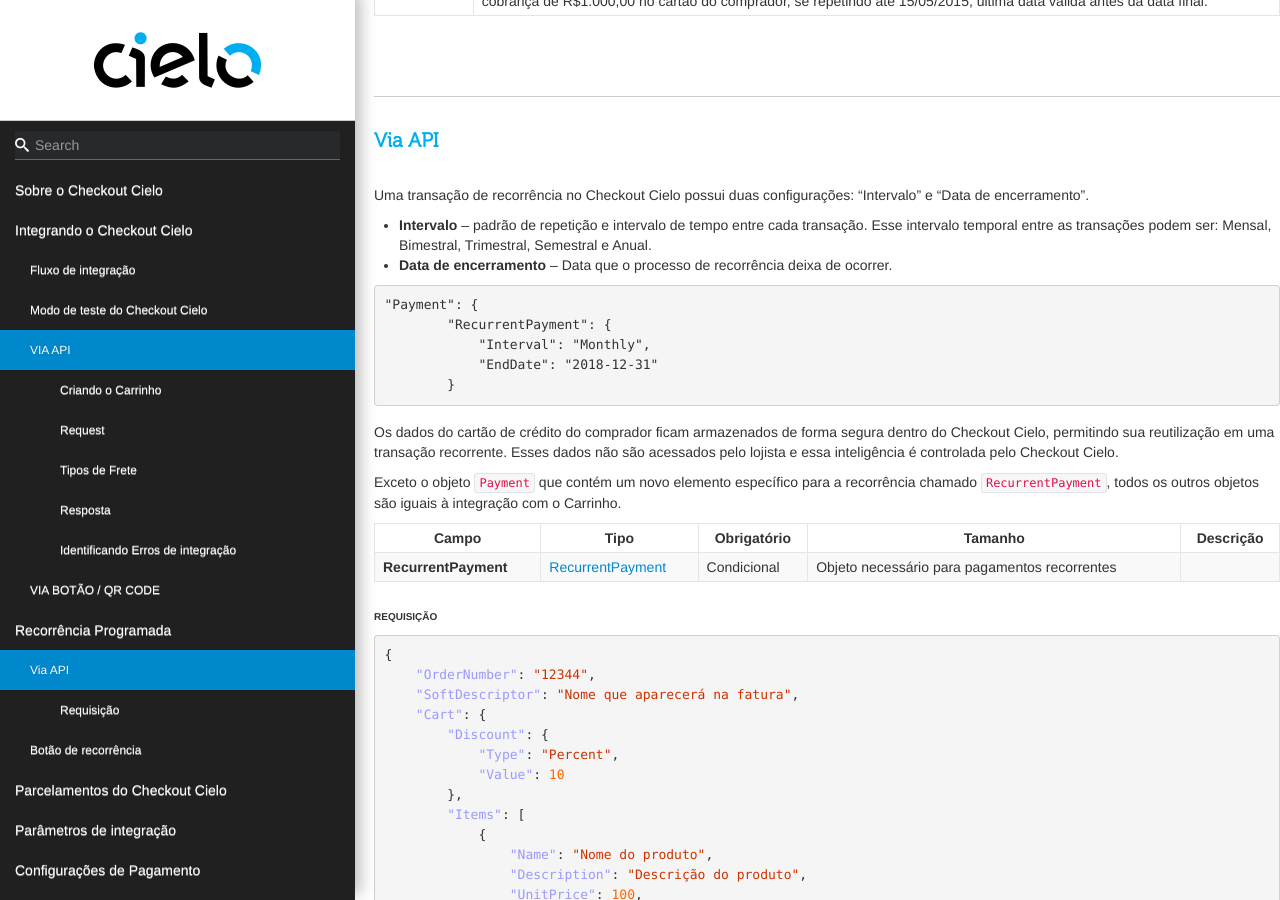
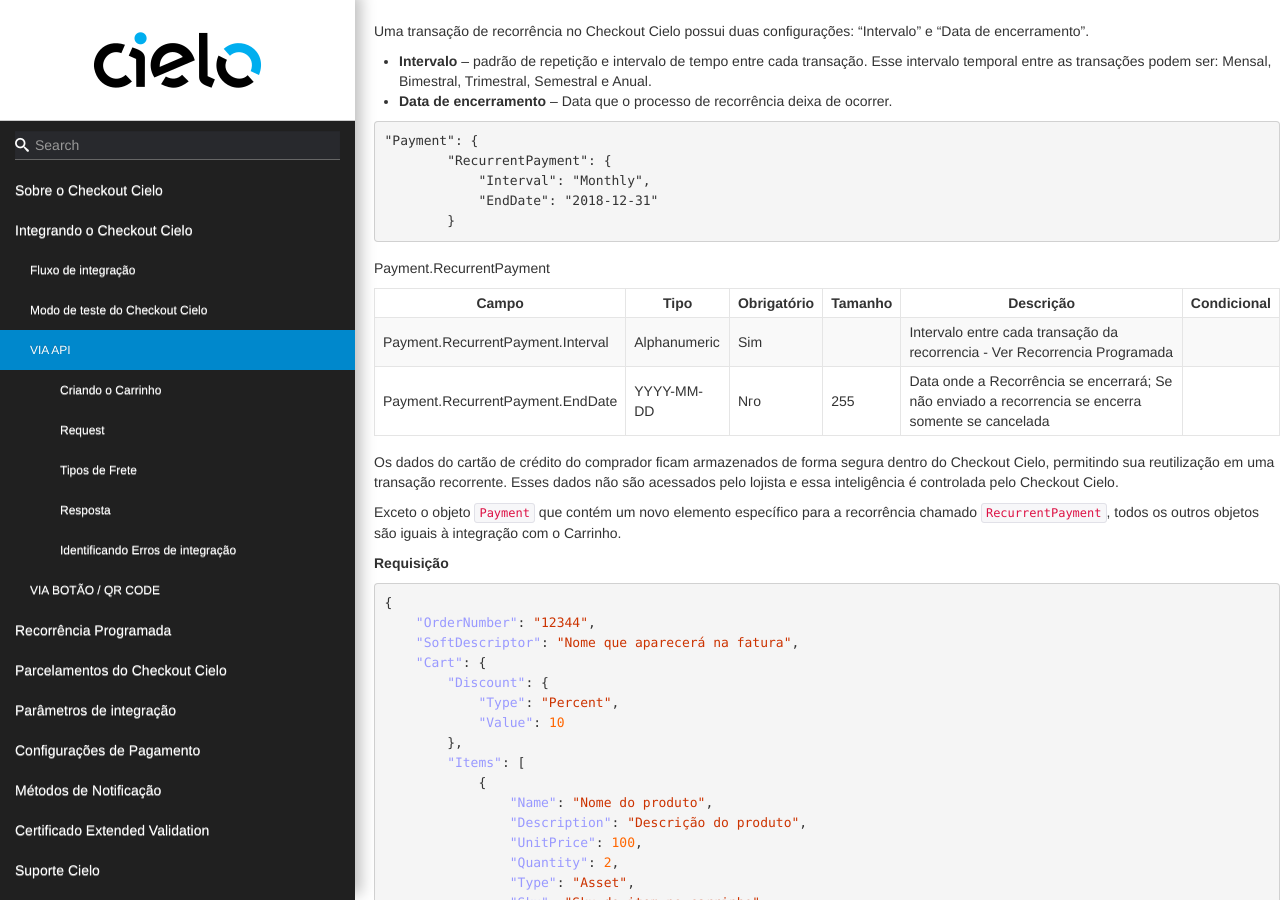
Before and after one commit to DeveloperCielo/Tutorial, a Jekyll site: the page built from _posts/2017-08-25-Checkout.md, in a window 1280 px wide and 900 px high, scrolled down 15965 px. Built offline with Jekyll 4.4.1, drawn with Linux system fonts in a browser that asks for light colours; some web fonts are replaced; some of the changed text lies outside the part shown.

Commit message:
Updated '_posts/2017-08-25-Checkout.md' via CloudCannon

````diff
--- a/_posts/2017-08-25-Checkout.md
+++ b/_posts/2017-08-25-Checkout.md
@@ -420,6 +420,9 @@
 
 ### Tipos de Frete
 
+O Checkout cielo possui diferentes tipos de frete.
+
+
 
 
 | Campo                       | Tipo         | Obrigatório | Tamanho | Descrição                                                                                               | Condicional                                                     |
@@ -428,7 +431,7 @@
 | Shipping.SourceZipCode      | Numeric      | Condicional | 8       | CEP de origem do carrinho de compras.                                                                   | Obrigatório caso Shipping.Type for "Correios".                  |
 | Shipping.TargetZipCode      | Numeric      | Opcional    | 8       | CEP do endereзo de entrega do comprador.                                                                |                                                                 |
 
-Shipping.Address
+**Shipping.Address**
 
 | Shipping.Address.Street     | Alphanumeric | Sim         | 256     | Rua, avenida, travessa, etc, do endereço de entrega do comprador.                                       |                                                                 |
 | Shipping.Address.Number     | Alphanumeric | Sim         | 8       | Número do endereço de entrega do comprador.                                                             |                                                                 |
@@ -437,7 +440,7 @@
 | Shipping.Address.City       | Alphanumeric | Sim         | 64      | Cidade do endereço de entrega do comprador.                                                             |                                                                 |
 | Shipping.Address.State      | Alphanumeric | Sim         | 2       | Estado (UF) do endereзo de entrega do comprador.                                                        |                                                                 |
 
-Shipping.Measures
+**Shipping.Measures**
 
 | Shipping.Package            | Alphanumeric | Obrigatуrio | Inteiro | Tipo de pacote: <BR>`BOX`- Caixa <BR> `ROL` - Cilindro ou ENVELOPE                                      |                                                                 |
 | Shipping.Lenght             | Numeric      | Obrigatуrio | Inteiro | Comprimento do pacote                                                                                   |                                                                 |
@@ -615,15 +610,23 @@
         }
 ```
 
+
+Payment.RecurrentPayment
+
+| Campo                              | Tipo         | Obrigatório | Tamanho | Descrição                                                                                               | Condicional                                                     |
+|------------------------------------|--------------|-------------|---------|---------------------------------------------------------------------------------------------------------|-----------------------------------------------------------------|
+| Payment.RecurrentPayment.Interval  | Alphanumeric | Sim         |         | Intervalo entre cada transação da recorrencia - Ver Recorrencia Programada                              |                                                                 |
+| Payment.RecurrentPayment.EndDate   | YYYY-MM-DD   | Nгo         | 255     | Data onde a Recorrência se encerrará; Se não enviado a recorrencia se encerra somente se cancelada      |                                                                 |
+
+
+
+
 Os dados do cartão de crédito do comprador ficam armazenados de forma segura dentro do Checkout Cielo, permitindo sua reutilização em uma transação recorrente. Esses dados não são acessados pelo lojista e essa inteligência é controlada pelo Checkout Cielo.
 
 Exceto o objeto `Payment` que contém um novo elemento específico para a recorrência chamado `RecurrentPayment`, todos os outros objetos são iguais à integração com o Carrinho.
 
-|Campo|Tipo|Obrigatório|Tamanho|Descrição|
-|---|---|---|---|---|
-|**RecurrentPayment**|[RecurrentPayment](#recurrentpayment)|Condicional|Objeto necessário para pagamentos recorrentes|
-
-#### Requisição
+
+**Requisição**
 
 ```json
 {
````
Also changed, not shown: other parts of _posts/2017-08-25-Checkout.md (+1 -21 lines).
